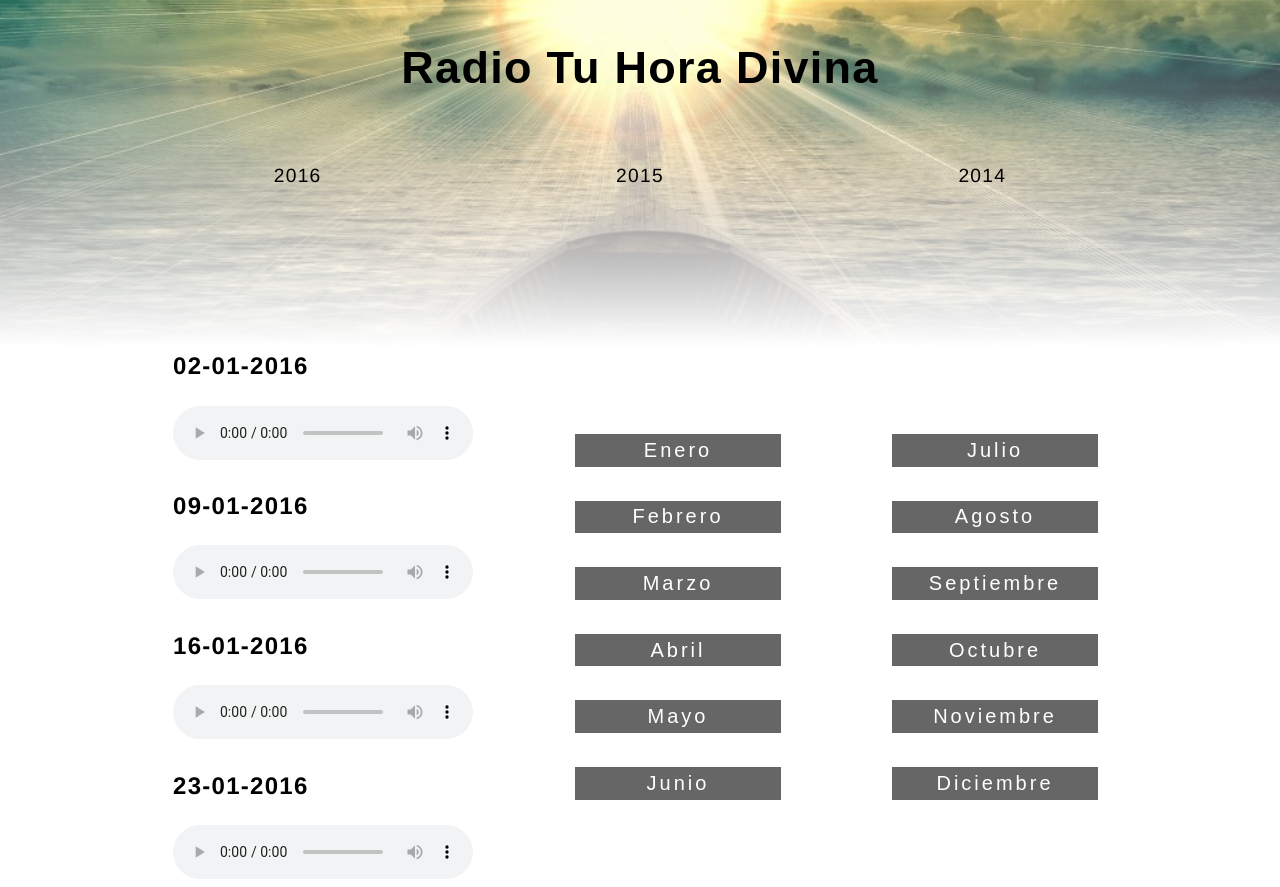
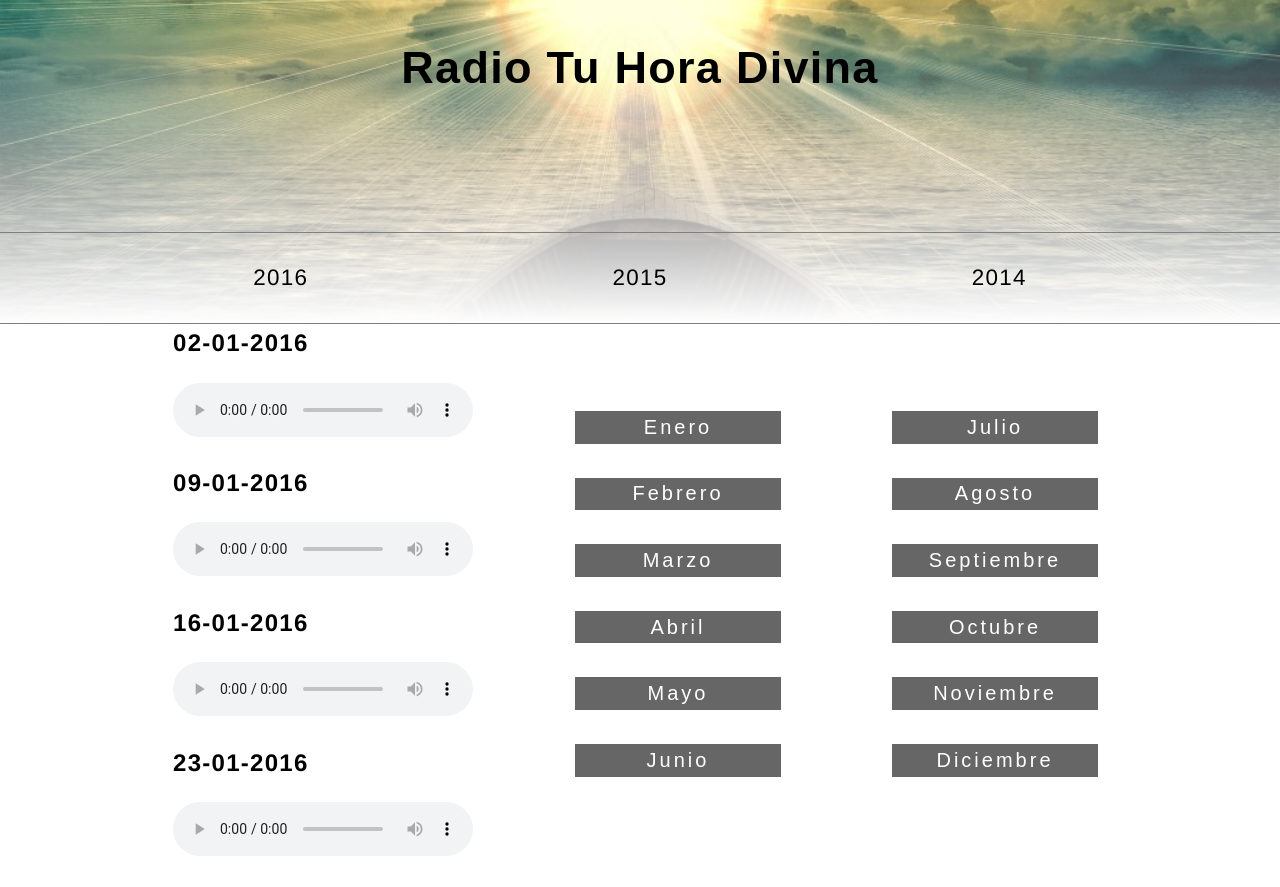
Before and after one commit to ari7946/radio-service, a React (Create React App) app in the folder tuhoradivina/: page / in a window 1280 px wide. After the commit the page ends 864 px from the top, so only its background shows below. Built offline with nearby package versions, Linux system fonts and the light colour scheme.

Commit message:
Add styles to navigation

```diff
--- a/tuhoradivina/src/components/header/header.styles.scss
+++ b/tuhoradivina/src/components/header/header.styles.scss
@@ -7,7 +7,6 @@ header {
 	  -moz-background-size: cover;
 	  -o-background-size: cover;
 	  background-size: cover;
-    padding-bottom: 8rem;
     height: auto;
     width: 100%;
 
--- a/tuhoradivina/src/components/nav/nav.styles.scss
+++ b/tuhoradivina/src/components/nav/nav.styles.scss
@@ -1,10 +1,10 @@
 .main-menu {
-  color: black;
+  // color: black;
   // background: color;
   // position: sticky;
-  top: 0;
-  width: 100%;
-  z-index: 5;
+  // top: 0;
+  // width: 100%;
+  // z-index: 5;
 
   ul {
     list-style-type: none;
@@ -14,19 +14,29 @@
     justify-content: space-evenly;
     text-align: center;
     color: #FFFFFF;
+    margin-top: 8rem;
+    border-top: 1px solid grey;
+    border-bottom: 1px solid grey;
 
     li {
+      padding: 1rem 1.7rem;
+
+      &:hover {
+        transition: all .5s ease;
+      }
+
+
       a {
         text-decoration: none;
         color: black;
-        font-size: 1.2em;
+        font-size: 1.4em;
         font-weight: 400;
-        padding: 1.7rem 1.3rem;
+        padding: .7rem 1.5rem;
         display: block;
         transition: all .5s ease;
 
         &:hover {
-          color: lightgrey;
+          font-weight: 600;
         }
       }
     }
```
